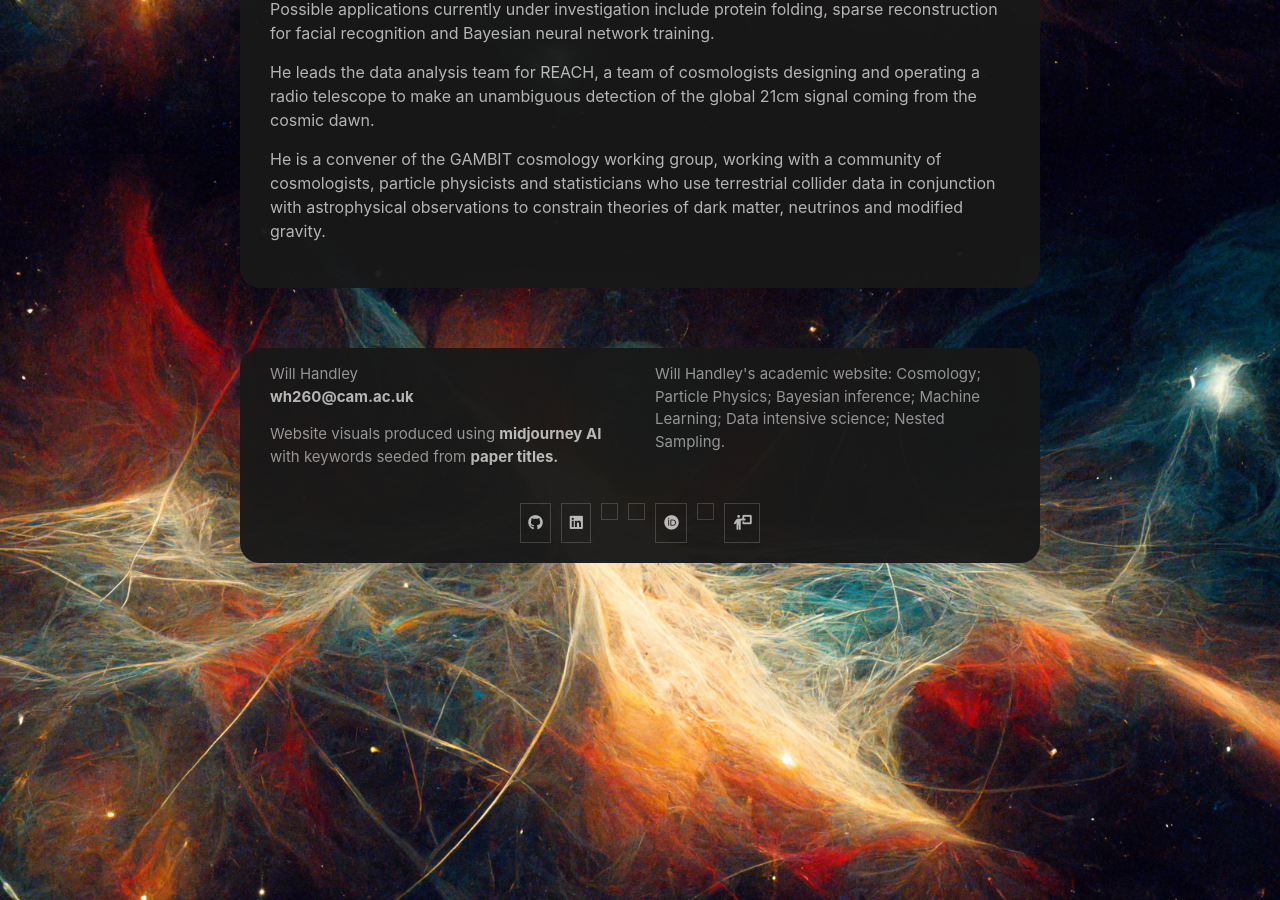
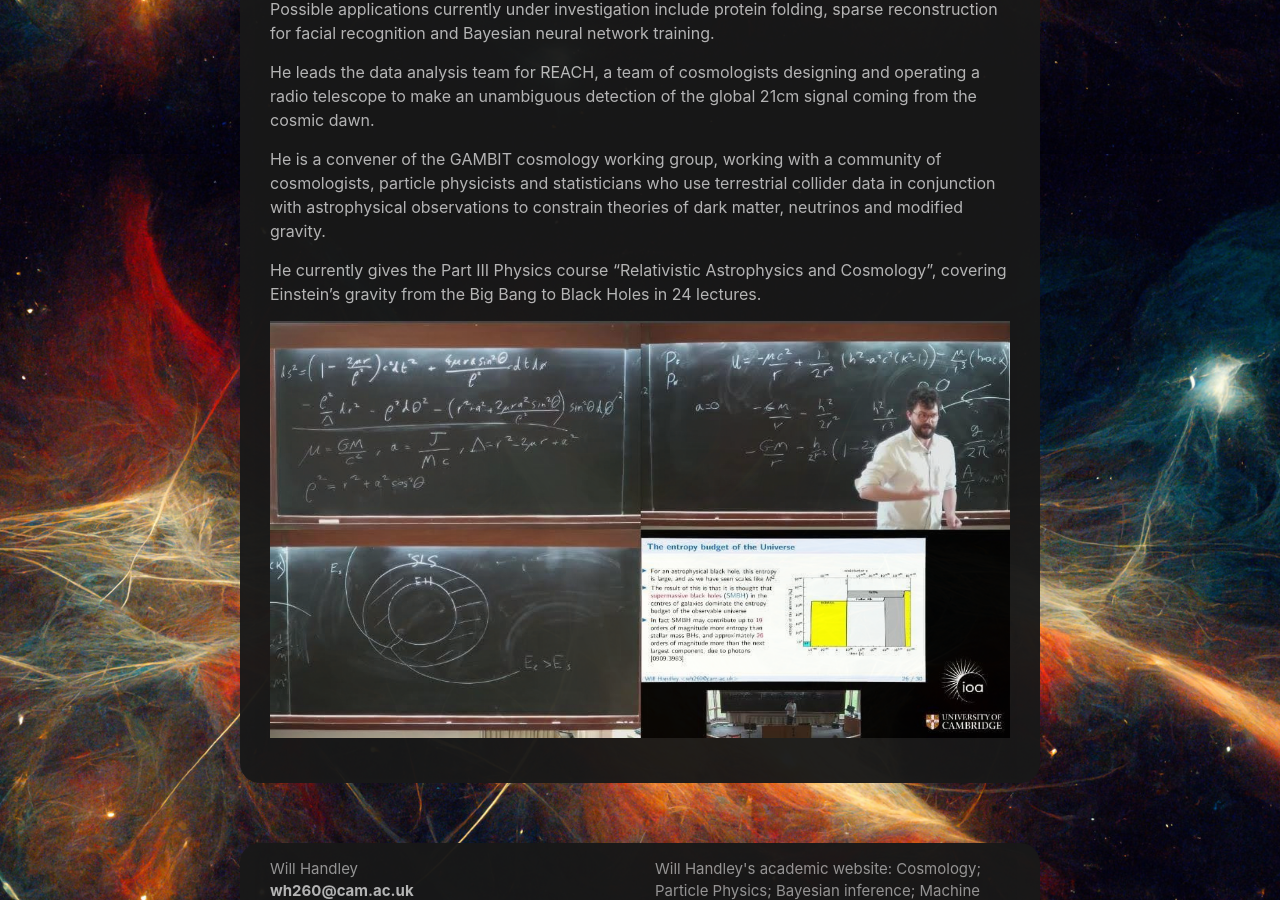
Before and after one commit to williamjameshandley/williamjameshandley.github.io, a Jekyll site: the page built from about.md, in a window 1280 px wide and 900 px high, scrolled down 746 px. Built offline with Jekyll 4.4.1, drawn with Linux system fonts in a browser that asks for light colours; nearby versions of some CDN libraries; a style sheet for code colours, icons or effects is not loaded.

Commit message:
Updated about section with lectures

```diff
--- a/about.md
+++ b/about.md
@@ -16,3 +16,7 @@ He works on developing novel Bayesian machine learning algorithms for high-dimen
 He leads the data analysis team for REACH, a team of cosmologists designing and operating a radio telescope to make an unambiguous detection of the global 21cm signal coming from the cosmic dawn.
 
 He is a convener of the GAMBIT cosmology working group, working with a community of cosmologists, particle physicists and statisticians who use terrestrial collider data in conjunction with astrophysical observations to constrain theories of dark matter, neutrinos and modified gravity.
+
+He currently gives the Part III Physics course "Relativistic Astrophysics and Cosmology", covering Einstein's gravity from the Big Bang to Black Holes in 24 lectures.
+
+![Will Handley](/assets/images/blackboard.png)
```
Also changed, not shown: assets/images/blackboard.png (added).
